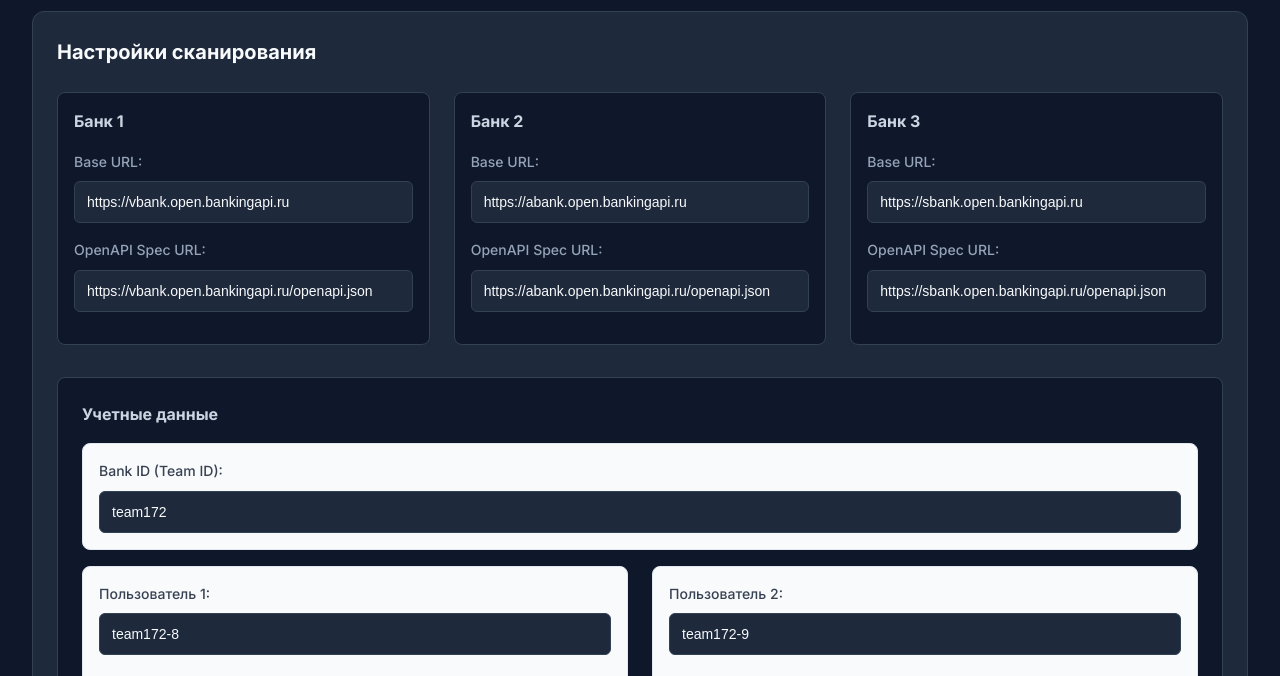
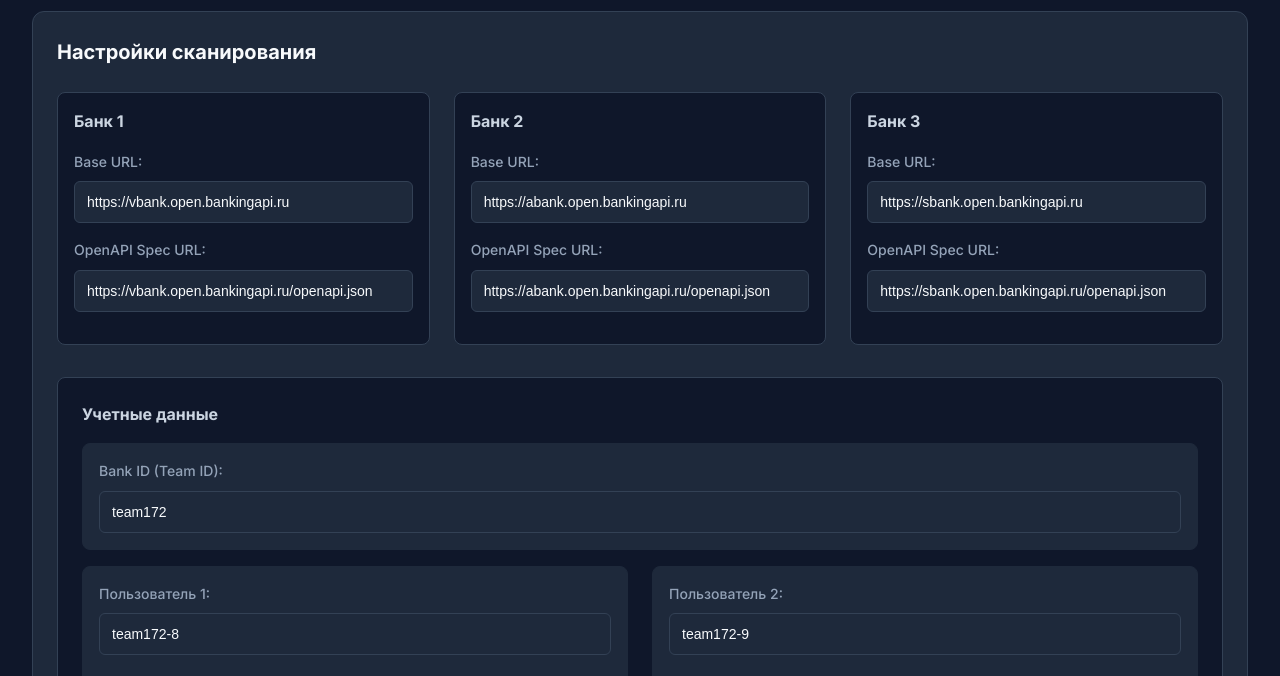
Before and after one commit to PaulLeMot/test-til-blackout, a plain HTML site: page webapp/index.html in a window 1280 px wide. Shown: the part 89-765 px from the top of the page. Drawn offline with Linux system fonts and the light colour scheme; no server answers.

Commit message:
ui доработка

```diff
--- a/webapp/css/style.css
+++ b/webapp/css/style.css
@@ -916,9 +916,9 @@ body {
 .credential-group {
     margin-bottom: 1rem;
     padding: 1rem;
-    border: 1px solid #e2e8f0;
+    border: 1px solid #1e293b;
     border-radius: 0.5rem;
-    background: #f8fafc;
+    background: #1e293b;
 }
 
 .credential-group .input-group {
@@ -931,7 +931,7 @@ body {
 
 .credential-group label {
     font-weight: 500;
-    color: #374151;
+    color: #94a3b8;
 }
 
 .credential-pairs {
```
